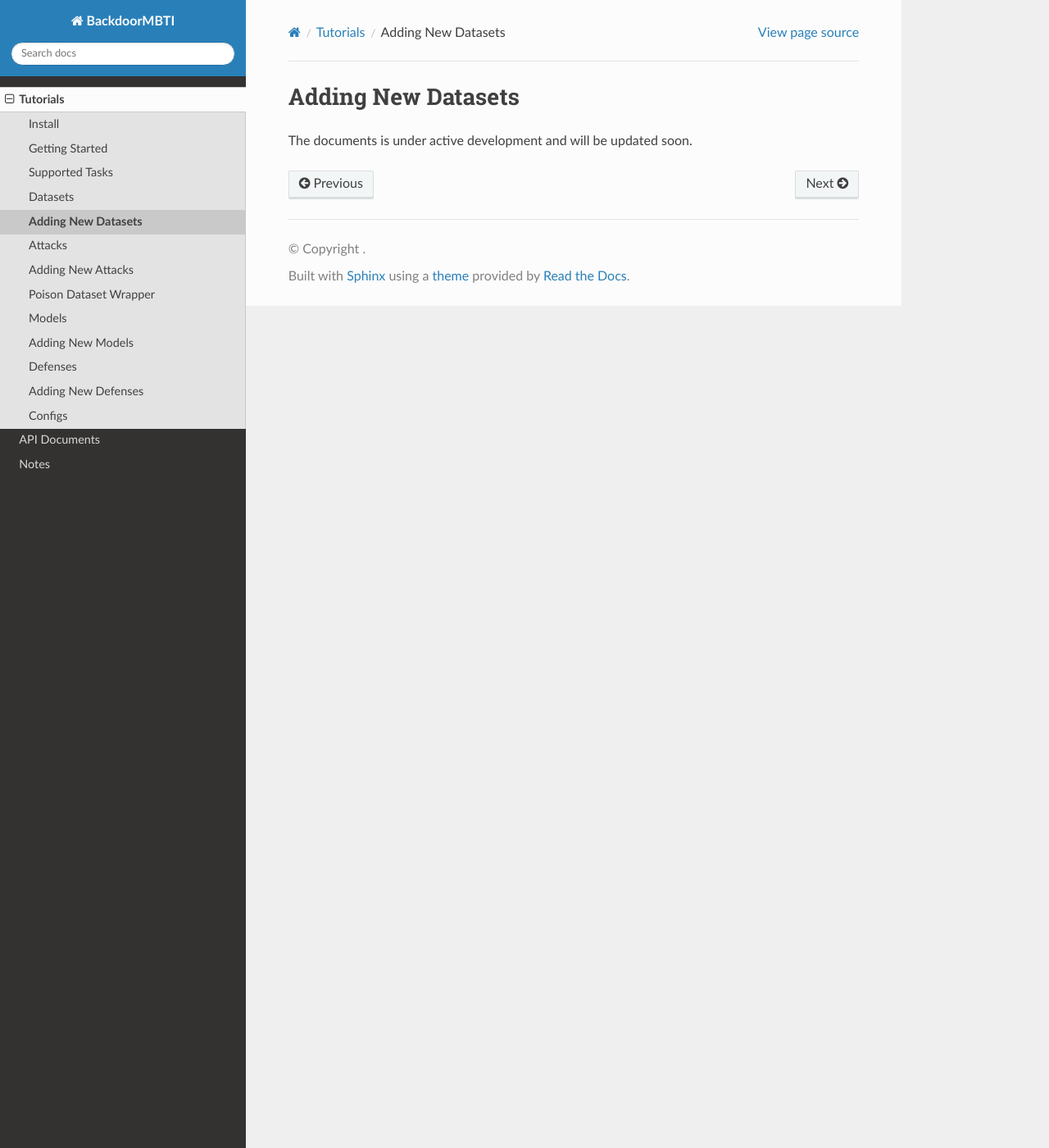
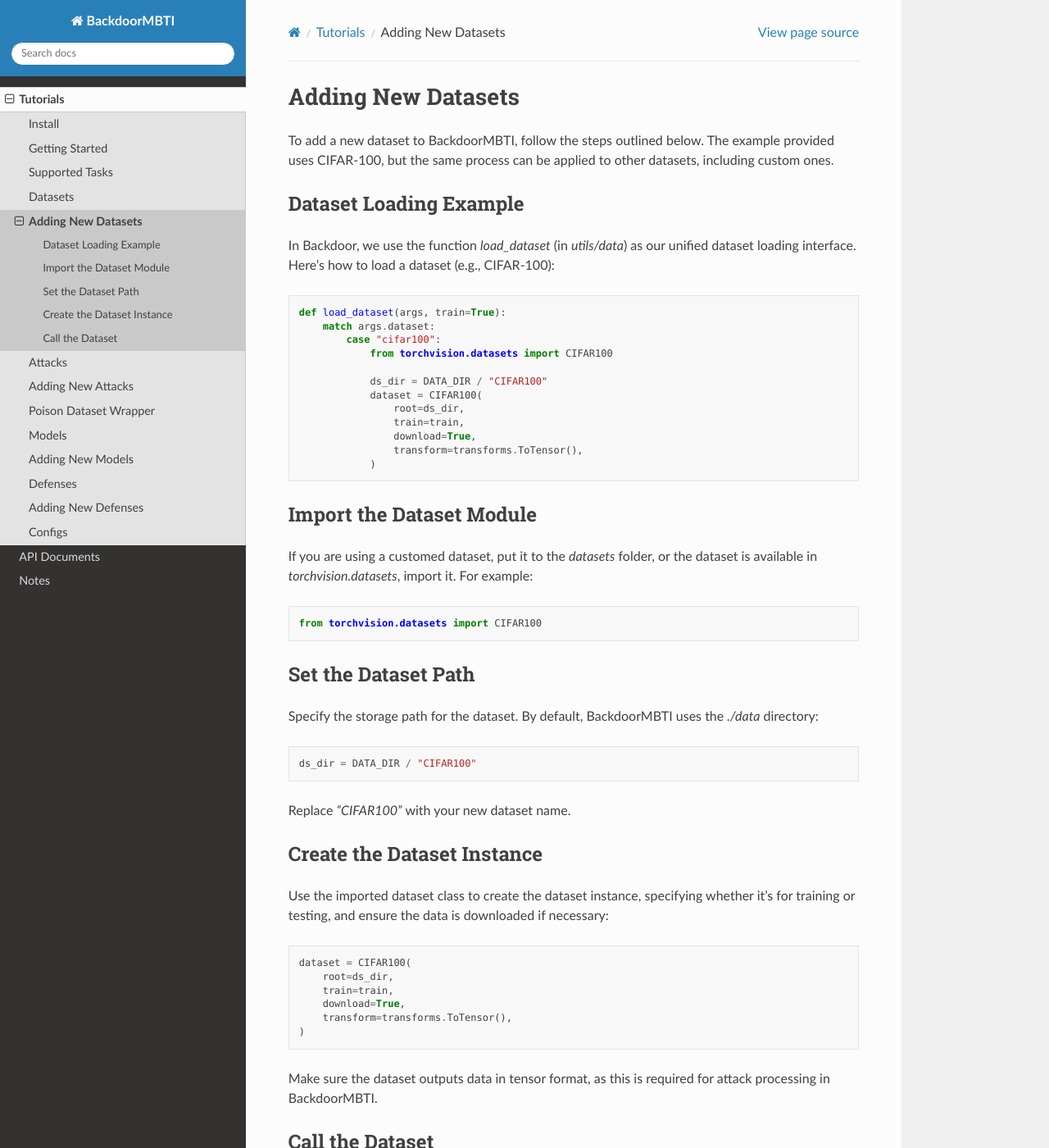
Before and after one commit to odymit/BackdoorMBTI-docs, a Sphinx documentation site: the page built from docs/source/tutorials/add_new_datasets.rst, in a window 1280 px wide and 1400 px high. Shown: the whole window at 82% size. Built offline with Sphinx 7.4.7 and the Read the Docs theme 3.1.0, drawn with Linux system fonts in a browser that asks for light colours; some of the changed text lies outside the part shown.

Commit message:
update adding_new_dataset.rst

```diff
--- a/docs/source/tutorials/add_new_datasets.rst
+++ b/docs/source/tutorials/add_new_datasets.rst
@@ -1,4 +1,76 @@
 Adding New Datasets
 ===================
 
-The documents is under active development and will be updated soon.
+To add a new dataset to BackdoorMBTI, follow the steps outlined below. The example provided uses CIFAR-100, but the same process can be applied to other datasets, including custom ones.
+
+Dataset Loading Example
+------------------------
+
+In Backdoor, we use the function `load_dataset` (in `utils/data`) as our unified dataset loading interface. Here’s how to load a dataset (e.g., CIFAR-100):
+
+.. code-block:: python
+
+    def load_dataset(args, train=True):
+        match args.dataset:
+            case "cifar100":
+                from torchvision.datasets import CIFAR100
+
+                ds_dir = DATA_DIR / "CIFAR100"
+                dataset = CIFAR100(
+                    root=ds_dir,
+                    train=train,
+                    download=True,
+                    transform=transforms.ToTensor(),
+                )
+
+Import the Dataset Module
+--------------------------
+
+If you are using a customed dataset, put it to the `datasets` folder, or the dataset is available in `torchvision.datasets`, import it. For example:
+
+.. code-block:: python
+
+    from torchvision.datasets import CIFAR100
+
+Set the Dataset Path
+---------------------
+
+Specify the storage path for the dataset. By default, BackdoorMBTI uses the `./data` directory:
+
+.. code-block:: python
+
+    ds_dir = DATA_DIR / "CIFAR100"
+
+Replace `"CIFAR100"` with your new dataset name.
+
+Create the Dataset Instance
+----------------------------
+
+Use the imported dataset class to create the dataset instance, specifying whether it’s for training or testing, and ensure the data is downloaded if necessary:
+
+.. code-block:: python
+
+    dataset = CIFAR100(
+        root=ds_dir,
+        train=train,
+        download=True,
+        transform=transforms.ToTensor(),
+    )
+
+Make sure the dataset outputs data in tensor format, as this is required for attack processing in BackdoorMBTI.
+
+Call the Dataset
+-----------------
+
+You can now call the dataset instance in your code to load the training or test data.
+
+
+.. code-block:: python
+
+    from utils.data import load_dataset
+    # or
+    from backdoormbti.utils.data import load_dataset
+
+    dataset = load_dataset(args, train=True)
+
+Following this structure, you can easily add new datasets to the project.
```
